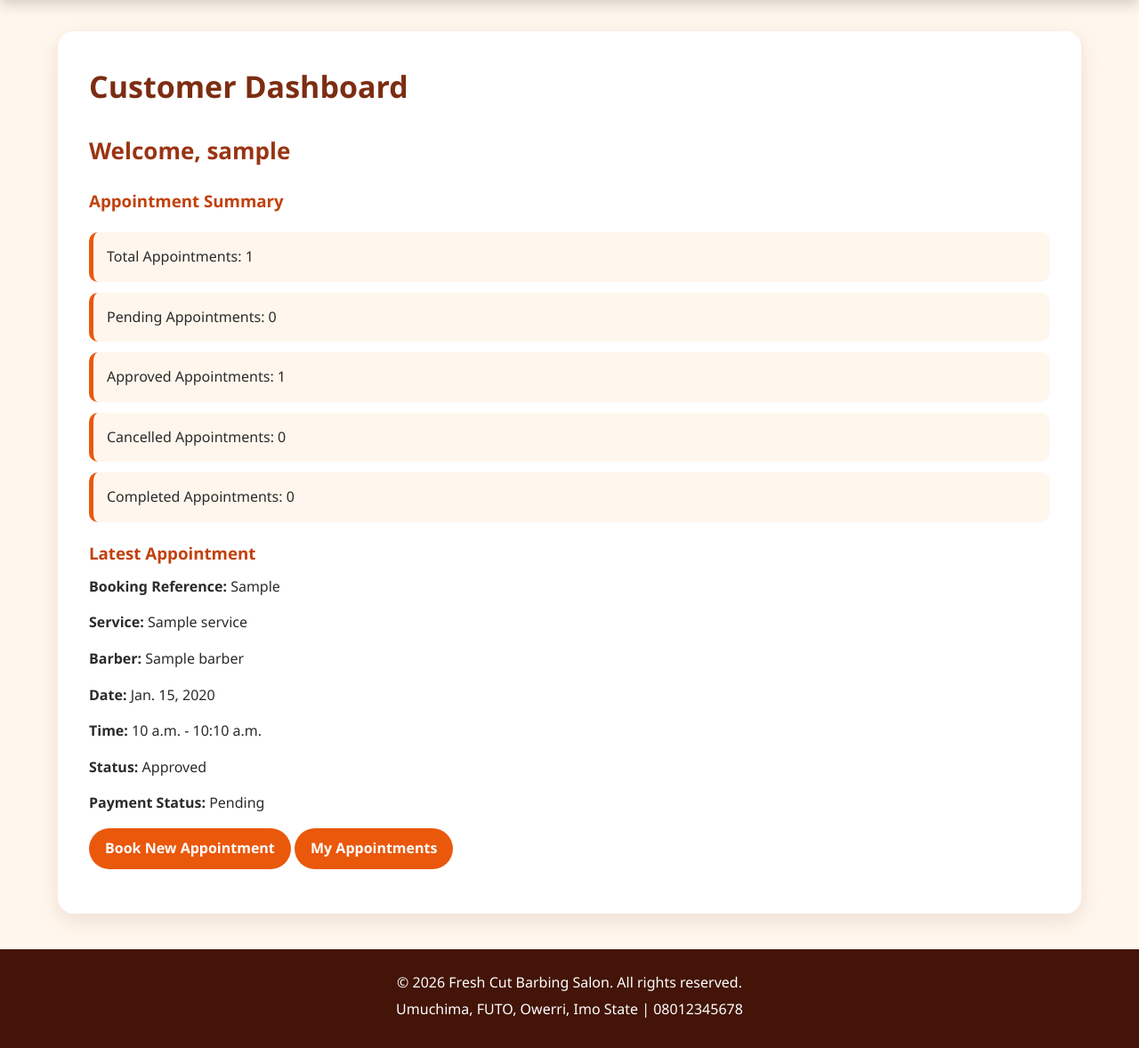
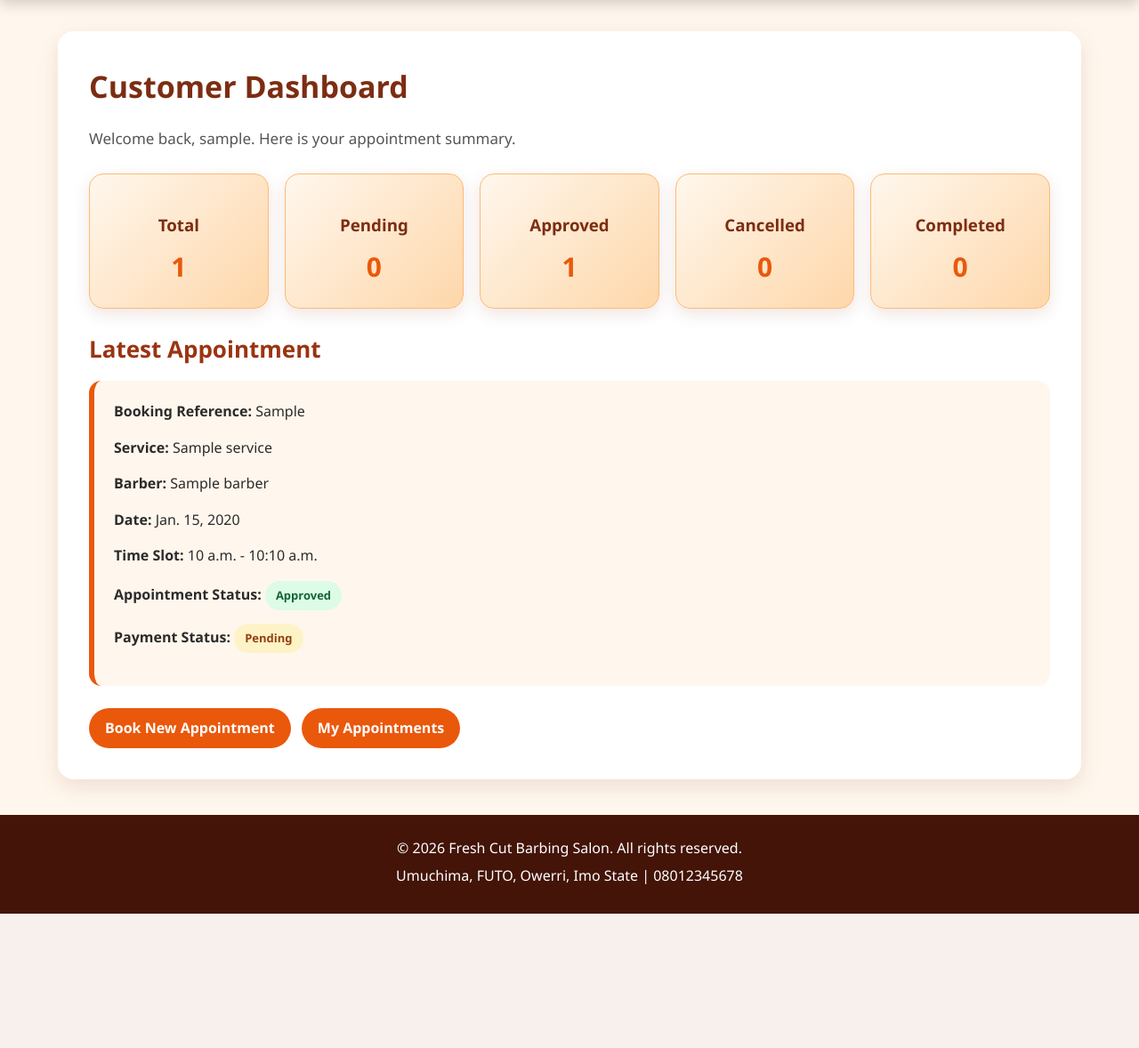
Before and after one commit to som-tee02/barbing_salon_scheduler, a Django app: page /dashboard/ in a window 1280 px wide. Shown: the part 153-1331 px from the top of the page at 89% size. After the commit the page ends 1180 px from the top, so only its background shows below. Run offline with Django 5.2, Linux system fonts and the light colour scheme; a user stored in the database is signed in; tables that the repository leaves empty hold one stand-in row (values such as "Sample post").

Commit message:
Improve UI styling and appointment status badges

```diff
--- a/salon/static/salon/css/style.css
+++ b/salon/static/salon/css/style.css
@@ -253,6 +253,155 @@ hr {
     font-size: 20px;
 }
 
+/* Dashboard */
+.welcome-text {
+    font-size: 17px;
+    color: #555;
+}
+
+.dashboard-grid {
+    display: grid;
+    grid-template-columns: repeat(auto-fit, minmax(160px, 1fr));
+    gap: 18px;
+    margin: 25px 0;
+}
+
+.dashboard-card {
+    background: linear-gradient(135deg, #fff7ed, #fed7aa);
+    padding: 22px;
+    border-radius: 16px;
+    text-align: center;
+    border: 1px solid #fdba74;
+    box-shadow: 0 6px 18px rgba(124, 45, 18, 0.12);
+}
+
+.dashboard-card h3 {
+    color: #7c2d12;
+    margin-bottom: 8px;
+}
+
+.dashboard-card p {
+    font-size: 30px;
+    font-weight: 800;
+    color: #ea580c;
+    margin-bottom: 0;
+}
+
+.latest-card {
+    background: #fff7ed;
+    border-left: 6px solid #ea580c;
+    padding: 22px;
+    border-radius: 14px;
+    margin-top: 15px;
+}
+
+.action-links {
+    margin-top: 25px;
+    display: flex;
+    flex-wrap: wrap;
+    gap: 12px;
+}
+
+/* Form Pages */
+.form-card {
+    max-width: 650px;
+    margin: 20px auto;
+    background: #fff7ed;
+    padding: 30px;
+    border-radius: 18px;
+    border: 1px solid #fed7aa;
+    box-shadow: 0 8px 22px rgba(124, 45, 18, 0.12);
+}
+
+.form-card h1 {
+    text-align: center;
+    margin-bottom: 25px;
+}
+
+.form-card form {
+    max-width: 100%;
+}
+
+.form-card button {
+    width: 100%;
+    margin-top: 10px;
+}
+
+.form-help {
+    text-align: center;
+    margin-top: 20px;
+}
+
+.helptext {
+    display: block;
+    font-size: 13px;
+    color: #777;
+    margin-top: 5px;
+}
+
+.errorlist {
+    background: #fee2e2;
+    color: #991b1b;
+    padding: 12px 16px;
+    border-radius: 10px;
+    margin-bottom: 15px;
+    border-left: 5px solid #dc2626;
+}
+
+.errorlist li {
+    background: none;
+    border: none;
+    padding: 0;
+    margin: 0;
+}
+
+/* Status and Payment Badges */
+.badge {
+    display: inline-block;
+    padding: 6px 12px;
+    border-radius: 999px;
+    font-size: 13px;
+    font-weight: 700;
+    text-align: center;
+}
+
+/* Appointment status colors */
+.status-pending {
+    background: #fef3c7;
+    color: #92400e;
+}
+
+.status-approved {
+    background: #dcfce7;
+    color: #166534;
+}
+
+.status-cancelled {
+    background: #fee2e2;
+    color: #991b1b;
+}
+
+.status-completed {
+    background: #dbeafe;
+    color: #1e40af;
+}
+
+/* Payment status colors */
+.payment-pending {
+    background: #fef3c7;
+    color: #92400e;
+}
+
+.payment-paid {
+    background: #dcfce7;
+    color: #166534;
+}
+
+.payment-failed {
+    background: #fee2e2;
+    color: #991b1b;
+}
+
 /* Mobile responsiveness */
 @media (max-width: 768px) {
     header {
--- a/salon/templates/salon/book_appointment.html
+++ b/salon/templates/salon/book_appointment.html
@@ -6,6 +6,7 @@ Book Appointment - Fresh Cut Barbing Salon
 
 {% block content %}
 
+<div class="form-card">
     <h1>Book an Appointment</h1>
 
     <form method="POST">
@@ -15,5 +16,6 @@ Book Appointment - Fresh Cut Barbing Salon
 
         <button type="submit">Book Now</button>
     </form>
+</div>
 
 {% endblock %}
--- a/salon/templates/salon/dashboard.html
+++ b/salon/templates/salon/dashboard.html
@@ -8,35 +8,64 @@ Dashboard - Fresh Cut Barbing Salon
 
 <h1>Customer Dashboard</h1>
 
-<h2>Welcome, {{ user.username }}</h2>
+<p class="welcome-text">Welcome back, {{ user.username }}. Here is your appointment summary.</p>
 
-<h3>Appointment Summary</h3>
+<div class="dashboard-grid">
+    <div class="dashboard-card">
+        <h3>Total</h3>
+        <p>{{ total_appointments }}</p>
+    </div>
 
-<ul>
-    <li>Total Appointments: {{ total_appointments }}</li>
-    <li>Pending Appointments: {{ pending_appointments }}</li>
-    <li>Approved Appointments: {{ approved_appointments }}</li>
-    <li>Cancelled Appointments: {{ cancelled_appointments }}</li>
-    <li>Completed Appointments: {{ completed_appointments }}</li>
-</ul>
+    <div class="dashboard-card">
+        <h3>Pending</h3>
+        <p>{{ pending_appointments }}</p>
+    </div>
 
-<h3>Latest Appointment</h3>
+    <div class="dashboard-card">
+        <h3>Approved</h3>
+        <p>{{ approved_appointments }}</p>
+    </div>
+
+    <div class="dashboard-card">
+        <h3>Cancelled</h3>
+        <p>{{ cancelled_appointments }}</p>
+    </div>
+
+    <div class="dashboard-card">
+        <h3>Completed</h3>
+        <p>{{ completed_appointments }}</p>
+    </div>
+</div>
+
+<h2>Latest Appointment</h2>
 
 {% if latest_appointment %}
-    <p><strong>Booking Reference:</strong> {{ latest_appointment.booking_reference }}</p>
-    <p><strong>Service:</strong> {{ latest_appointment.service }}</p>
-    <p><strong>Barber:</strong> {{ latest_appointment.barber }}</p>
-    <p><strong>Date:</strong> {{ latest_appointment.date }}</p>
-    <p><strong>Time:</strong> {{ latest_appointment.time }} - {{ latest_appointment.get_end_time }}</p>
-    <p><strong>Status:</strong> {{ latest_appointment.status }}</p>
-    <p><strong>Payment Status:</strong> {{ latest_appointment.payment_status }}</p>
+    <div class="latest-card">
+        <p><strong>Booking Reference:</strong> {{ latest_appointment.booking_reference }}</p>
+        <p><strong>Service:</strong> {{ latest_appointment.service }}</p>
+        <p><strong>Barber:</strong> {{ latest_appointment.barber }}</p>
+        <p><strong>Date:</strong> {{ latest_appointment.date }}</p>
+        <p><strong>Time Slot:</strong> {{ latest_appointment.time }} - {{ latest_appointment.get_end_time }}</p>
+        <p>
+            <strong>Appointment Status:</strong>
+            <span class="badge status-{{ latest_appointment.status|lower }}">
+                {{ latest_appointment.status }}
+            </span>
+        </p>
+        <p>
+            <strong>Payment Status:</strong>
+            <span class="badge payment-{{ latest_appointment.payment_status|lower }}">
+                {{ latest_appointment.payment_status }}
+            </span>
+        </p>
+    </div>
 {% else %}
     <p>You have not booked any appointments yet.</p>
 {% endif %}
 
-<p>
+<div class="action-links">
     <a href="/book/">Book New Appointment</a>
     <a href="/appointments/">My Appointments</a>
-</p>
+</div>
 
 {% endblock %}
--- a/salon/templates/salon/login.html
+++ b/salon/templates/salon/login.html
@@ -6,6 +6,7 @@ Login - Fresh Cut Barbing Salon
 
 {% block content %}
 
+<div class="form-card">
     <h1>Customer Login</h1>
 
     <form method="POST">
@@ -16,7 +17,10 @@ Login - Fresh Cut Barbing Salon
         <button type="submit">Login</button>
     </form>
 
-<p>Don't have an account?</p>
+    <p class="form-help">
+        Don't have an account?
         <a href="/register/">Create Account</a>
+    </p>
+</div>
 
 {% endblock %}
--- a/salon/templates/salon/register.html
+++ b/salon/templates/salon/register.html
@@ -6,6 +6,7 @@ Create Account - Fresh Cut Barbing Salon
 
 {% block content %}
 
+<div class="form-card">
     <h1>Create Customer Account</h1>
 
     <form method="POST">
@@ -16,7 +17,10 @@ Create Account - Fresh Cut Barbing Salon
         <button type="submit">Register</button>
     </form>
 
-<p>Already have an account?</p>
+    <p class="form-help">
+        Already have an account?
         <a href="/login/">Login</a>
+    </p>
+</div>
 
 {% endblock %}
```
Also changed, not shown: salon/templates/salon/appointment_list.html (+10 -2 lines), salon/templates/salon/services.html (+16 -15 lines). Lines whose indentation alone changed are shown as unchanged.
